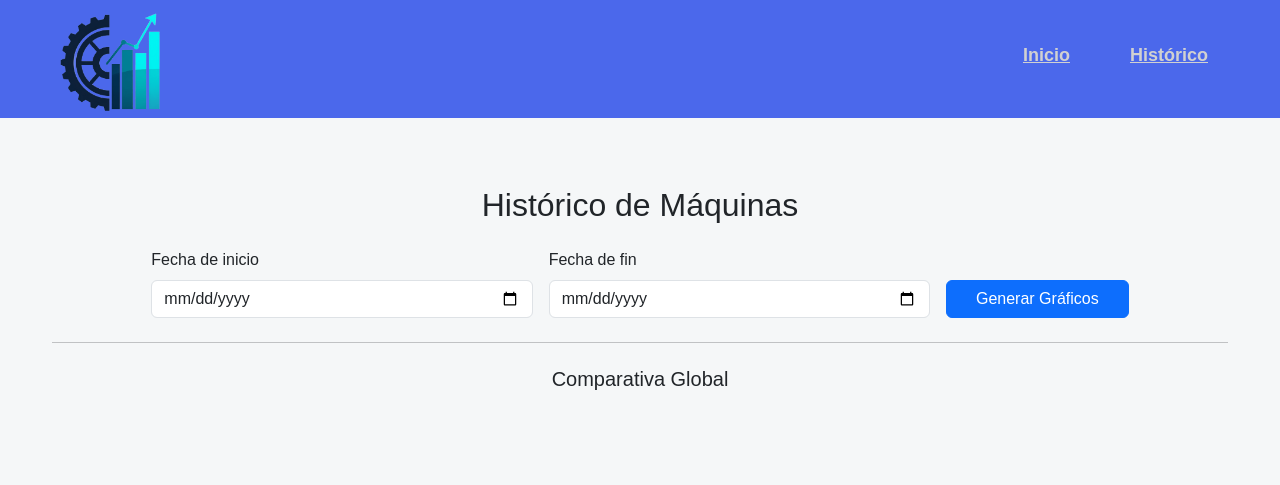
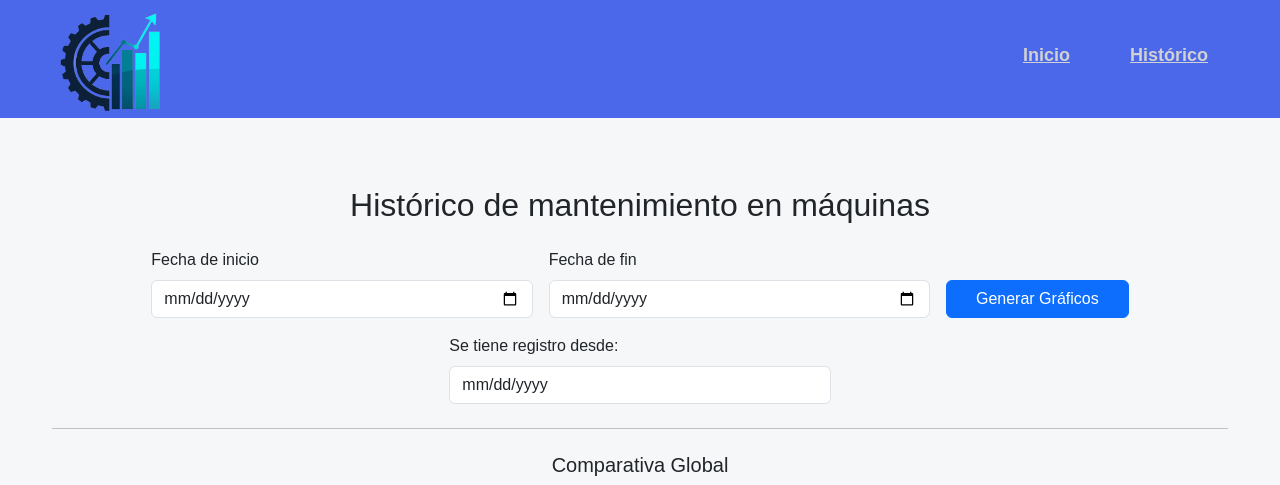
Before and after one commit to Luas21/P-ciencia-datos, a Flask app: page /Historico/ in a window 1280 px wide. Shown: the top 485 px of the page. Run offline with Flask 3, Linux system fonts and the light colour scheme; data that the repository does not hold is empty; a map, chart or similar area stays blank; some libraries are stand-ins or nearby versions.

Commit message:
cambio en los títulos de histórico para mostrar la fecha del primer registro.

```diff
--- a/app/routes/historico.py
+++ b/app/routes/historico.py
@@ -6,7 +6,7 @@
 @main.route('/')
 def get_historico():
     try:
-        historico = 'hola'
+        historico = 'Histórico de máquinas'
         return render_template('historico.html',historico=historico)
     except Exception as ex:
         return jsonify({'message': str(ex)}),500
--- a/app/templates/historico.html
+++ b/app/templates/historico.html
@@ -4,7 +4,7 @@
 
 {% block body %}
 <div class="container mt-5">
-    <h2 class="text-center mb-4">Histórico de Máquinas</h2>
+    <h2 class="text-center mb-4">Histórico de mantenimiento en máquinas</h2>
 
     <form id="filtro-fechas" class="row g-3 justify-content-center">
         <div class="col-md-4">
@@ -17,6 +17,10 @@
         </div>
         <div class="col-md-2 d-flex align-items-end">
             <button type="submit" class="btn btn-primary w-100">Generar Gráficos</button>
+        </div>
+        <div class="col-md-4">
+            <label for="registro_inicio" class="form-label">Se tiene registro desde:</label>
+            <input type="date" class="form-control" id="registro_inicio" readonly>
         </div>
     </form>
 
@@ -32,7 +36,9 @@
     <hr class="my-4">
 
     <div class="row" id="graficosMaquinas"></div>
+
     <hr class="my-4">
+
     <div class="col-12 mb-4 d-flex justify-content-center">
         <div style="max-width: 400px; width: 100%;">
             <h5 class="text-center">Estado Global</h5>
@@ -49,6 +55,7 @@ document.addEventListener('DOMContentLoaded', function () {
     const form = document.getElementById('filtro-fechas');
     const inputStart = document.getElementById('start_date');
     const inputEnd = document.getElementById('end_date');
+    const registroInicio = document.getElementById('registro_inicio');
 
     const ctxPastel = document.getElementById('graficoPastel').getContext('2d');
     const ctxLineas = document.getElementById('graficoLineas').getContext('2d');
@@ -68,8 +75,10 @@ document.addEventListener('DOMContentLoaded', function () {
                 inputEnd.value = data.fecha_max;
             }
 
+            registroInicio.value = data.fecha_min;
+
             const datosPastel = {
-                labels: ['Funcionando', 'Caído'],
+                labels: ['Normal', 'Mantenimiento'],
                 datasets: [{
                     data: [data.funcionando, data.caido],
                     backgroundColor: ['#4CAF50', '#F44336']
@@ -99,14 +108,14 @@ document.addEventListener('DOMContentLoaded', function () {
                     responsive: true,
                     scales: {
                         x: { title: { display: true, text: 'Fecha' } },
-                        y: { title: { display: true, text: 'Cantidad de caídas' }, beginAtZero: true }
+                        y: { title: { display: true, text: 'Cantidad de mantenimientos' }, beginAtZero: true }
                     }
                 }
             });
 
-            // Sección dinámica para todas las máquinas
+            // Sección dinámica por máquina
             const graficosContainer = document.getElementById('graficosMaquinas');
-            graficosContainer.innerHTML = ''; // Limpiar contenido previo
+            graficosContainer.innerHTML = ''; // Limpiar
 
             Object.entries(data.maquinas).forEach(([machine_id, estados], index) => {
                 const canvasId = `graficoMaq${index}`;
@@ -136,7 +145,7 @@ document.addEventListener('DOMContentLoaded', function () {
                         responsive: true,
                         scales: {
                             x: { title: { display: true, text: 'Fecha' } },
-                            y: { title: { display: true, text: 'Caídas' }, beginAtZero: true }
+                            y: { title: { display: true, text: 'Cantidad de mantenimientos' }, beginAtZero: true }
                         }
                     }
                 });
@@ -152,7 +161,6 @@ document.addEventListener('DOMContentLoaded', function () {
         cargarGraficos(start_date, end_date, false);
     });
 
-    // Cargar por defecto al iniciar (últimos 3 meses)
     const hoy = new Date();
     const hace3meses = new Date();
     hace3meses.setMonth(hoy.getMonth() - 3);
```
